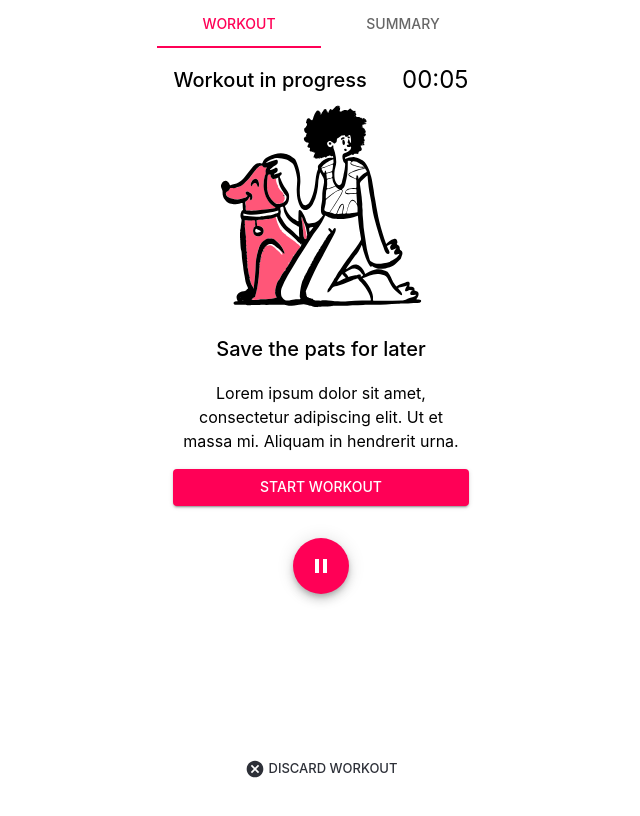
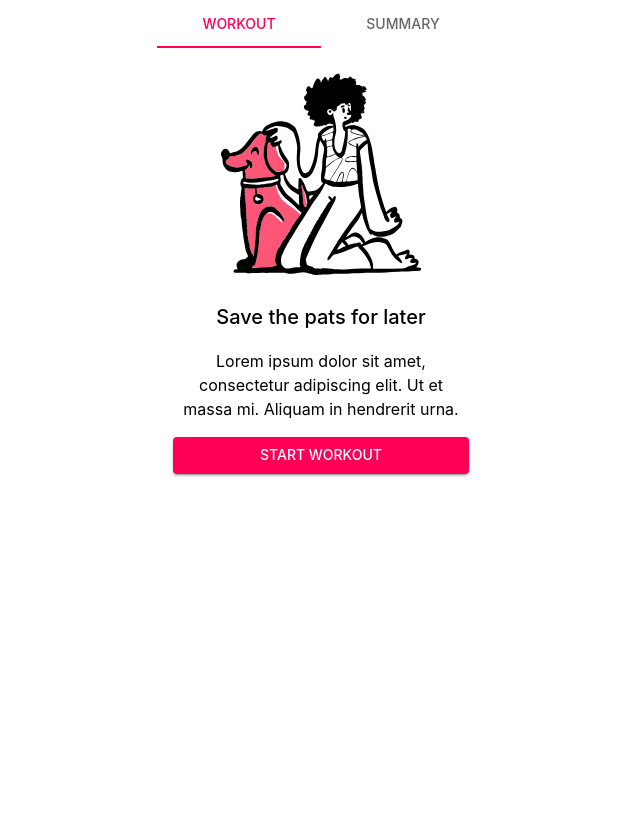
Before and after one commit to Laveeshka/lift-front-end, a React (Create React App) app: page / in a window 1280 px wide. Shown: the whole page, without its empty margins (319-959 px from the left). Built offline with nearby package versions, Linux system fonts and the light colour scheme.

Commit message:
post new workout

```diff
--- a/src/App.js
+++ b/src/App.js
@@ -6,10 +6,12 @@ import Summary from "./pages/Summary/Summary";
 import Workout from "./pages/Workout/Workout";
 import { ThemeProvider } from "@mui/material/styles";
 import { liftTheme } from "./liftTheme";
+import { WorkoutProvider } from "./context/workout";
 
 function App() {
   return (
     <ThemeProvider theme={liftTheme}>
+      <WorkoutProvider>
         <Container maxWidth="mobile">
           <BrowserRouter>
             <Tabnav />
@@ -20,6 +22,7 @@ function App() {
             </Routes>
           </BrowserRouter>
         </Container>
+      </WorkoutProvider>
     </ThemeProvider>
   );
 }
--- a/src/components/common/Button/Button.jsx
+++ b/src/components/common/Button/Button.jsx
@@ -1,8 +1,8 @@
 import Button from '@mui/material/Button';
 
-function CommonButton({ children, color, disabled, size, variant, sx }){
+function CommonButton({ children, color, disabled, size, variant, sx, handleClick }){
     return (
-        <Button color={color} disabled={disabled} size={size} variant={variant} sx={sx}>
+        <Button onClick={handleClick} color={color} disabled={disabled} size={size} variant={variant} sx={sx}>
             {children}
         </Button>
     )
--- a/src/components/common/EmptyContainer/EmptyContainer.jsx
+++ b/src/components/common/EmptyContainer/EmptyContainer.jsx
@@ -16,6 +16,7 @@ function EmptyContainer({
   btnSize,
   btnVariant,
   btnSx,
+  handleClick
 }) {
   return (
       <Stack spacing={stackSpacing} justifyContent="flex-start">
@@ -32,6 +33,7 @@ function EmptyContainer({
           size={btnSize}
           variant={btnVariant}
           sx={btnSx}
+          handleClick={handleClick}
         >
           {btnText}
         </CommonButton>
--- /dev/null
+++ b/src/context/workout.js
@@ -0,0 +1,15 @@
+import React, { useState } from "react";
+import Workout from "../pages/Workout/Workout";
+
+//Create the Context object
+const WorkoutContext = React.createContext();
+
+//Create a provider component. The provider component will give access to the context data to its child components
+function WorkoutProvider({ children }) {
+    const [workout, setWorkout] = useState(null);
+    //value prop of the provider will be context data
+    //this value will be available
+    return <WorkoutContext.Provider value={{ workout, setWorkout }}>{children}</WorkoutContext.Provider>
+}
+
+export { WorkoutContext, WorkoutProvider };
--- a/src/pages/Workout/Workout.jsx
+++ b/src/pages/Workout/Workout.jsx
@@ -1,6 +1,6 @@
 import EmptyContainer from "../../components/common/EmptyContainer/EmptyContainer";
 import pettingImg from "../../illustrations/petting.svg";
-import { useState } from "react";
+import { useState, useContext } from "react";
 import Stack from "@mui/material/Stack";
 import Box from "@mui/material/Box";
 import Typography from "@mui/material/Typography";
@@ -10,11 +10,30 @@ import PlayArrowIcon from "@mui/icons-material/PlayArrow";
 import CancelIcon from "@mui/icons-material/Cancel";
 import CommonButton from "../../components/common/Button/Button";
 import Timer from "../../components/Timer/Timer";
+import { WorkoutContext } from "./../../context/workout";
 
 function Workout() {
-  const [workout, setWorkout] = useState();
+  //call useContext with WorkoutContext
+  const { workout, setWorkout } = useContext(WorkoutContext);
+  const workoutsURL = "http://localhost:9292/workouts";
 
   const tabmenuHeight = 48;
+
+  function handleStartWorkoutClick(){
+    //create a new workout and post to db here
+    //update workout context
+    fetch(workoutsURL, {
+        method: "POST",
+        headers: {
+            "Content-Type": "application/json"
+        },
+        body: JSON.stringify({
+            started_at: new Date().toJSON()
+        })
+    })
+    .then(res => res.json())
+    .then( newWorkout => setWorkout(newWorkout))
+  }
 
   return (
     <Box
@@ -26,11 +45,8 @@ function Workout() {
         position: "relative",
       }}
     >
-      <Timer />
-      {/* <Stack direction="row" justifyContent="space-between" alignItems="center">
-        <Typography variant="h6">Workout in progress</Typography>
-        <Typography variant="h5">00:00</Typography>
-      </Stack> */}
+      {workout ? <Timer /> : null}
+      {workout ? null : (
         <EmptyContainer
           stackSpacing={2}
           imageAlt="dog petting"
@@ -39,7 +55,10 @@ function Workout() {
           text="Lorem ipsum dolor sit amet, consectetur adipiscing elit. Ut et massa mi. Aliquam in hendrerit urna."
           btnText="Start Workout"
           btnVariant="contained"
+          handleClick={handleStartWorkoutClick}
         ></EmptyContainer>
+      )}
+      {workout ? (
         <Stack
           sx={{
             padding: "2rem 0",
@@ -51,6 +70,9 @@ function Workout() {
             <PauseIcon />
           </FloatingActionButton>
         </Stack>
+      ) : null}
+
+      {workout ? (
         <Stack
           sx={{ position: "absolute", bottom: "2rem", width: "100%" }}
           direction="row"
@@ -67,6 +89,7 @@ function Workout() {
             Discard workout
           </CommonButton>
         </Stack>
+      ) : null}
     </Box>
   );
 }
```
Also changed, not shown: src/components/Exercises/Exercise.jsx (added). Lines whose indentation alone changed are shown as unchanged.
